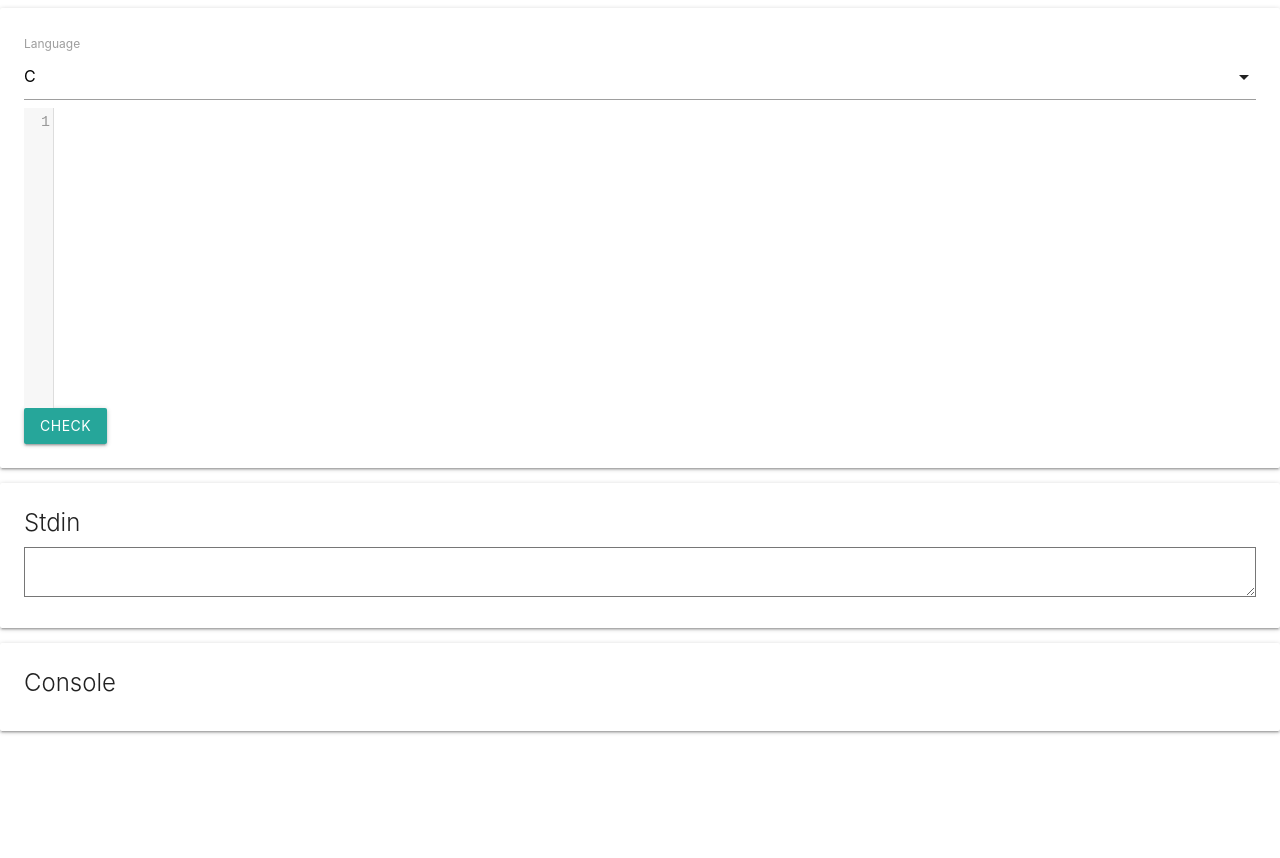
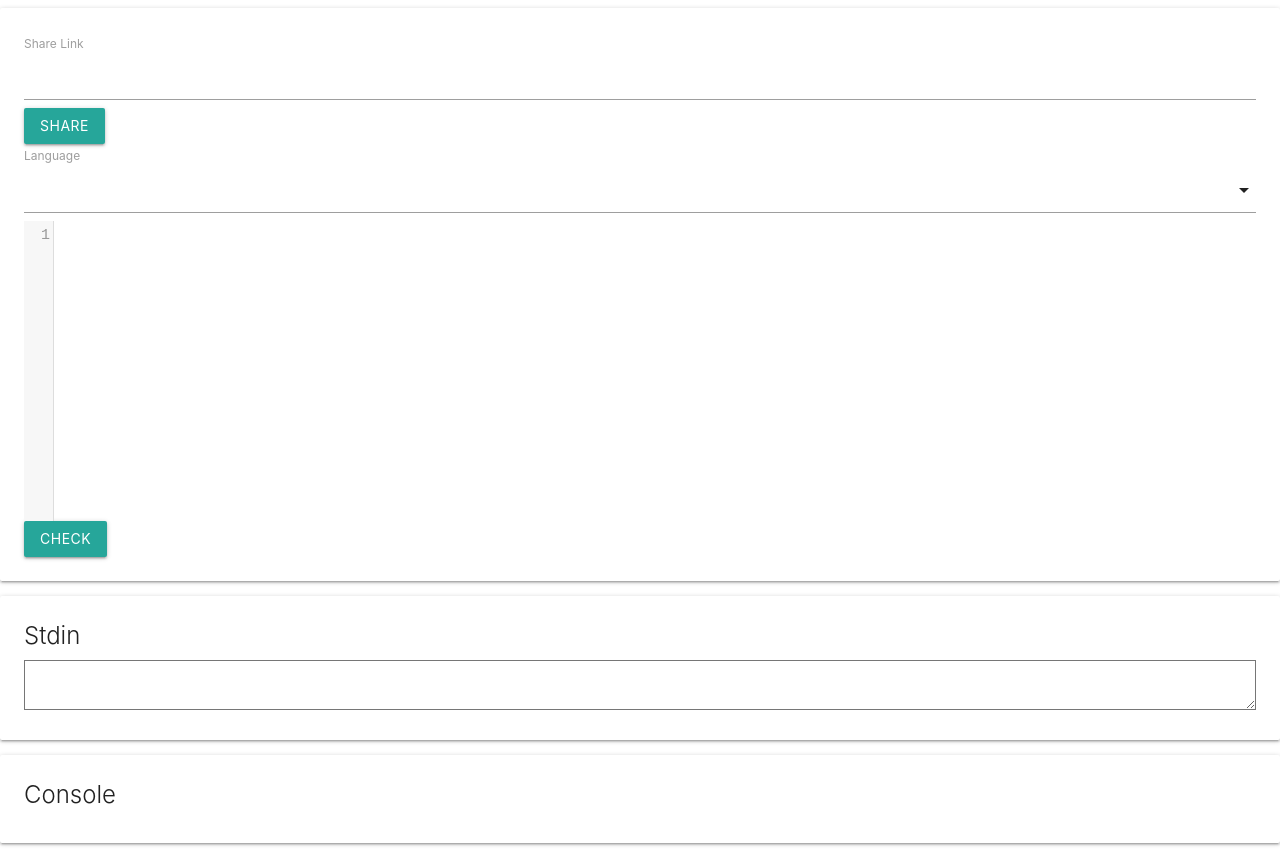
Before and after one commit to Lioncat2002/Nzyme_editor, a plain HTML site: page index.html in a window 1280 px wide. Before the commit the page ends 800 px from the top, so only its background shows below. Drawn offline with nearby package versions, Linux system fonts and the light colour scheme.

Commit message:
added sharing feature

```diff
--- a/index.html
+++ b/index.html
@@ -17,6 +17,10 @@
 <body>
     <div class="card">
         <div class="card-content">
+            <label for="share">Share Link</label>
+            <input type="text" id="url">
+            <button class="waves-effect waves-light btn" onclick="share()">Share</button>
+            <br>
             <label for="Language">Language</label>
             <select id="lang">
                 <option value="0" selected>C</option>
--- a/js/executor.js
+++ b/js/executor.js
@@ -2,7 +2,25 @@ var editor = CodeMirror.fromTextArea(document.getElementById("area"), {
     lineNumbers: true,
 
   });
+  const params=new URL(window.location.href)
 
+  var txt=params.searchParams.get("query")
+  var l=params.searchParams.get("lang")
+  document.getElementById("lang").value=l
+  editor.getDoc().setValue(txt?decodeURIComponent(txt):'');
+
+  function share(){
+        var s=editor.getValue()
+        const urlParams = new URLSearchParams(window.location.search);
+
+        urlParams.set('query', window.encodeURI( s));
+        urlParams.set('lang',document.getElementById("lang").value)
+        document.getElementById('url').value=window.location.origin+window.location.pathname+'?'+urlParams
+        //window.location.search = urlParams;
+
+        navigator.clipboard.writeText(window.location.origin+window.location.pathname+'?'+urlParams)
+        alert("Copied to clipboard")
+}
 
   let compiler;
   function check(){
@@ -29,8 +47,6 @@ var editor = CodeMirror.fromTextArea(document.getElementById("area"), {
             break;
     }
 
-console.log(lang)
-console.log(compiler)
 
     let data={
 "source": editor.getValue(),
```
